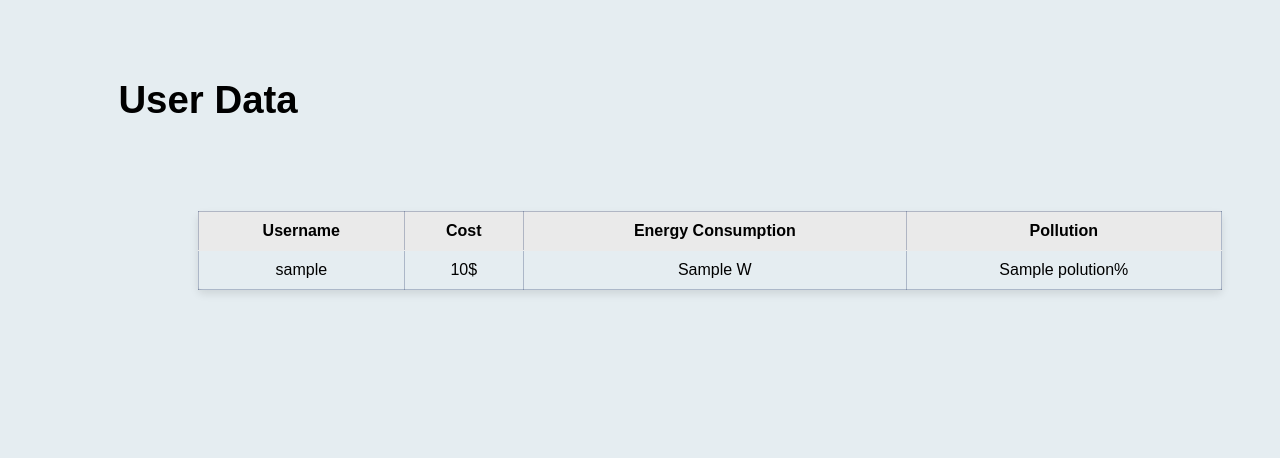
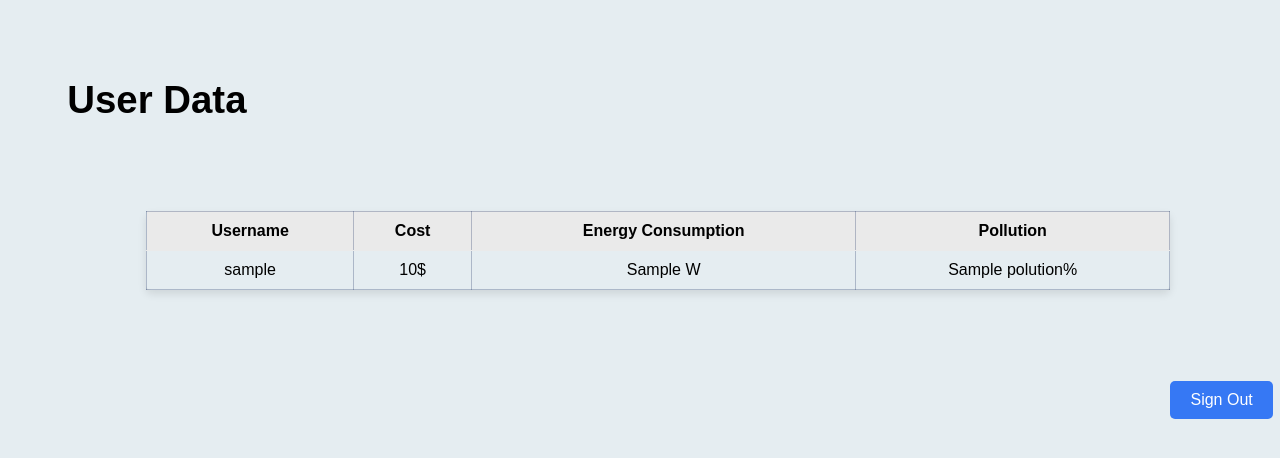
Before and after one commit to aymen-fkir/pes_challenge, a Flask app: page /admin/1/sample in a window 1280 px wide. Shown: the top 458 px of the page. Run offline with Flask 3, Linux system fonts and the light colour scheme; a database or web service that is not in the repository returns one stand-in record (values such as "Sample title").

Commit message:
a website for pes challange

```diff
--- a/static/adminpage.css
+++ b/static/adminpage.css
@@ -50,3 +50,15 @@
     background-color: #ffffff;
     box-shadow: #dddada;
 }
+.signout-button {
+    background-color: #3678f4; /* Red background color */
+    color: #fff; /* White text color */
+    border: none;
+    padding: 10px 20px;
+    cursor: pointer;
+    font-size: 16px;
+    border-radius: 5px;
+}
+.signout-button:hover{
+    background-color: #17459b;
+}
--- a/templates/adminpage.html
+++ b/templates/adminpage.html
@@ -29,5 +29,8 @@
         </tr>
         {% endfor %}
     </table>
+    <button class="signout-button" onclick="location.href='{{ url_for('signout') }}'" type="button">
+        Sign Out
+    </button>
 </body>
 </html>
```
